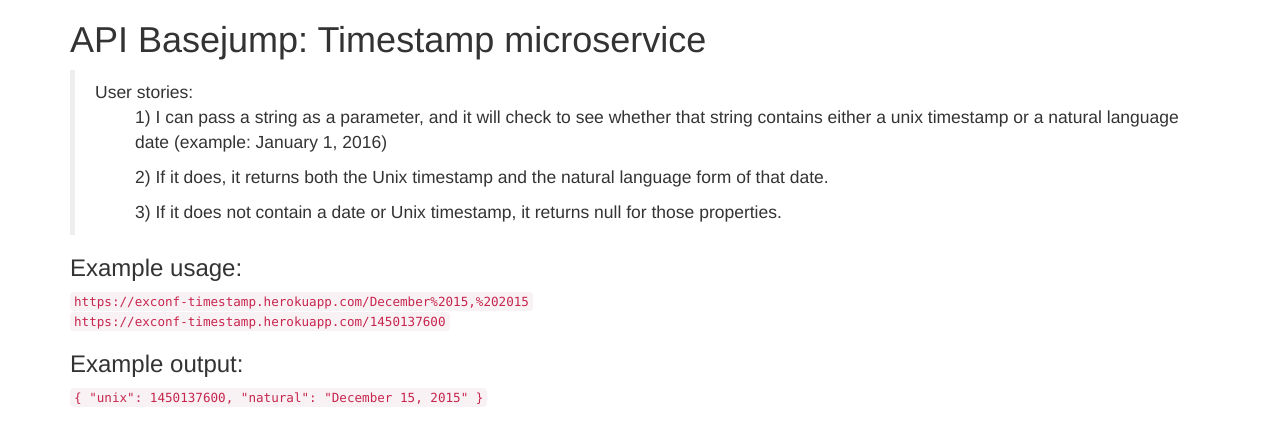
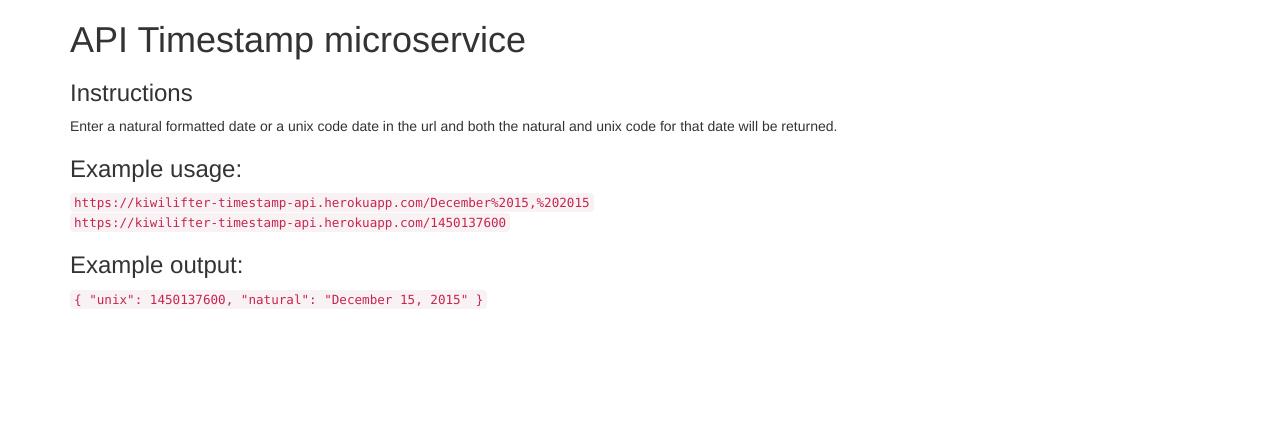
Before and after one commit to kiwi-lifter/timestamp-api, a website: page index.html in a window 1280 px wide. Drawn offline with nearby package versions, Linux system fonts and the light colour scheme.

Commit message:
Add instructions for user

```diff
--- a/index.html
+++ b/index.html
@@ -7,18 +7,16 @@
     <body>
         <div class="container">
             <h1 class="header">
-                API Basejump: Timestamp microservice
+                API Timestamp microservice
             </h1>
-            <blockquote>
-                User stories:
-                <ul>1) I can pass a string as a parameter, and it will check to see whether that string
-                contains either a unix timestamp or a natural language date (example: January 1, 2016)</ul>
-                <ul>2) If it does, it returns both the Unix timestamp and the natural language form of that date.</ul>
-                <ul>3) If it does not contain a date or Unix timestamp, it returns null for those properties.</ul>
-            </blockquote>
+
+            <h3>Instructions</h3>
+
+            <p>Enter a natural formatted date or a unix code date in the url and both the natural and unix code for that date will be returned.</p>
+
             <h3>Example usage:</h3>
-            <code>https://exconf-timestamp.herokuapp.com/December%2015,%202015</code><br>
-            <code>https://exconf-timestamp.herokuapp.com/1450137600</code>
+            <code>https://kiwilifter-timestamp-api.herokuapp.com/December%2015,%202015</code><br>
+            <code>https://kiwilifter-timestamp-api.herokuapp.com/1450137600</code>
             <h3>Example output:</h3>
             <code>
                 {
```
